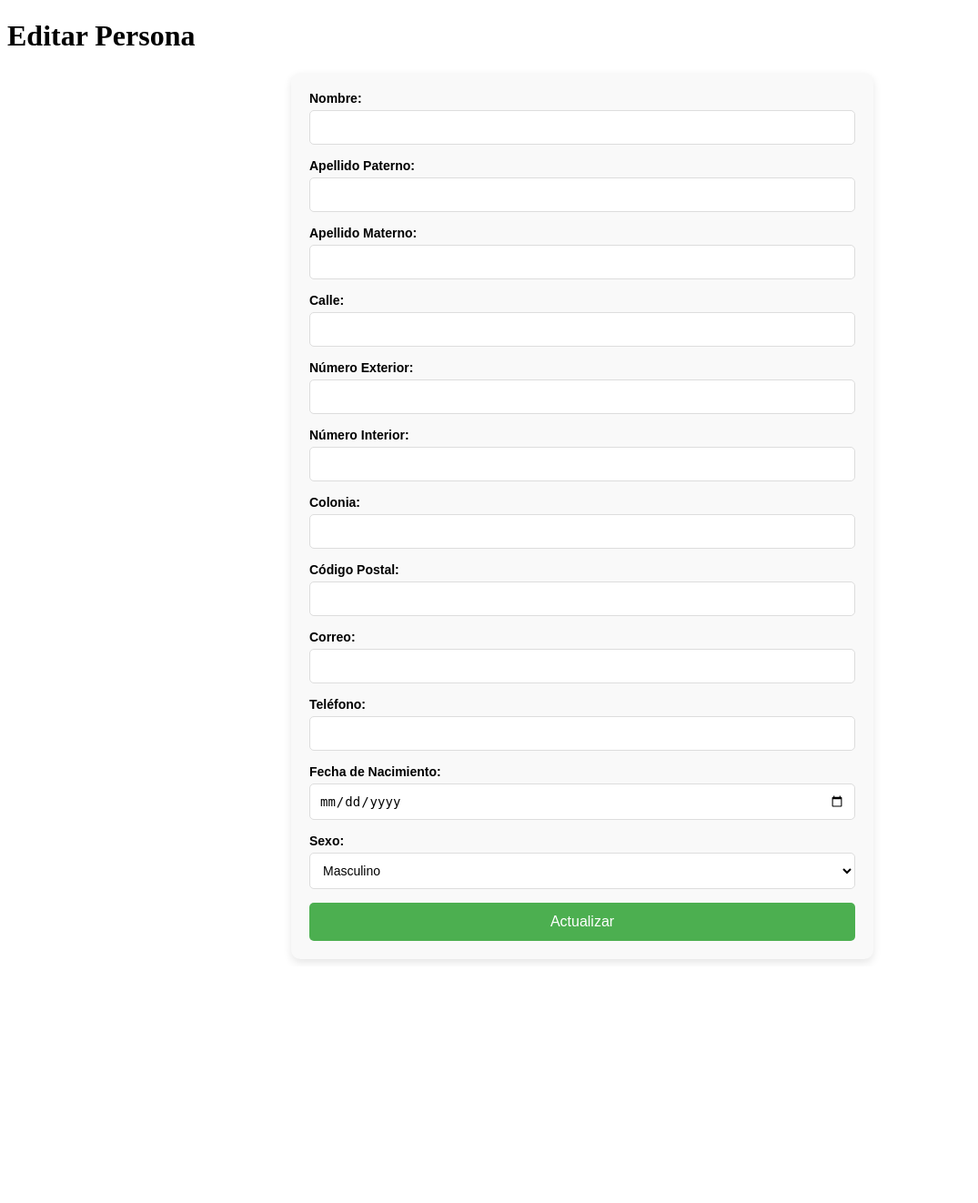
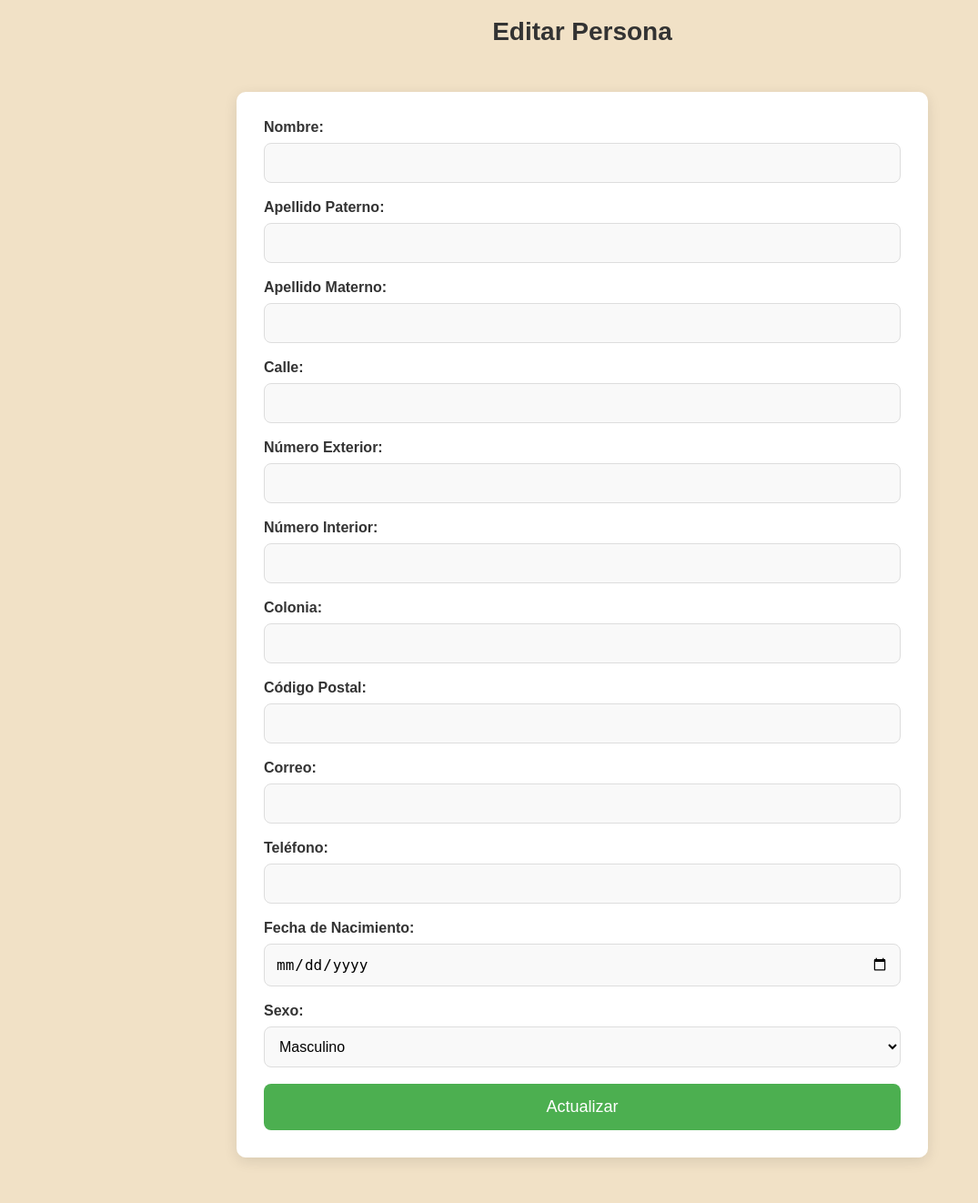
Before and after one commit to Jony09-thx/jpmsuplements, a PHP site: page /CRUD/editar.php in a window 1280 px wide. Shown: the whole page at 91% size, without its empty margins (0-1075 px from the left). Before the commit the page ends 1058 px from the top, so only its background shows below. Run offline with PHP 8.4, Linux system fonts and the light colour scheme; data that the repository does not hold is empty; some libraries are stand-ins or nearby versions.

Commit message:
Update editar.php

```diff
--- a/CRUD/editar.php
+++ b/CRUD/editar.php
@@ -42,9 +42,8 @@ if ($_SERVER['REQUEST_METHOD'] == 'POST') {
     $stmt->bindParam(':sexo', $sexo);
 
     if ($stmt->execute()) {
-                // Redirigir automáticamente a otro_archivo.php después de un éxito
         header("Location: listar.php");
-                exit();  // Terminar la ejecución después de la redirección
+        exit();
     } else {
         echo "Error al actualizar persona.";
     }
@@ -57,52 +56,69 @@ if ($_SERVER['REQUEST_METHOD'] == 'POST') {
     <meta charset="UTF-8">
     <title>Editar Persona</title>
     <style>
-        /* Estilo básico del formulario */
-form {
-    max-width: 600px;
-    margin: 0 auto;
-    padding: 20px;
-    background-color: #f9f9f9;
-    border-radius: 10px;
-    box-shadow: 0 4px 10px rgba(0, 0, 0, 0.1);
+        /* Fondo crema para la página */
+        body {
+            background-color: #f1e1c6; /* Color crema */
             font-family: 'Arial', sans-serif;
+            margin: 0;
+            padding: 0;
         }
 
-/* Espaciado entre campos */
+        /* Estilo del formulario */
+        form {
+            max-width: 700px;
+            margin: 50px auto;
+            padding: 30px;
+            background-color: #fff;
+            border-radius: 10px;
+            box-shadow: 0 4px 15px rgba(0, 0, 0, 0.1);
+        }
+
+        /* Estilo de los encabezados */
+        h1 {
+            text-align: center;
+            font-size: 28px;
+            color: #333;
+            margin-bottom: 30px;
+        }
+
+        /* Estilo de las etiquetas */
         label {
-    font-size: 14px;
-    font-weight: 600;
-    margin-bottom: 5px;
+            font-size: 16px;
+            font-weight: bold;
+            margin-bottom: 8px;
             display: block;
+            color: #333;
         }
 
         /* Estilo de los inputs y selects */
         input[type="text"], input[type="email"], input[type="date"], select {
             width: 100%;
-    padding: 10px;
-    margin-bottom: 15px;
-    border: 1px solid #ccc;
-    border-radius: 5px;
-    font-size: 14px;
+            padding: 12px;
+            margin-bottom: 18px;
+            border: 1px solid #ddd;
+            border-radius: 8px;
+            font-size: 16px;
             box-sizing: border-box;
+            background-color: #f9f9f9;
             transition: border-color 0.3s ease;
         }
 
-/* Cambio de color al enfocar los inputs */
+        /* Estilo cuando el input está en foco */
         input[type="text"]:focus, input[type="email"]:focus, input[type="date"]:focus, select:focus {
             border-color: #4CAF50;
             outline: none;
         }
 
-/* Estilo del botón */
+        /* Estilo del botón de submit */
         button[type="submit"] {
             width: 100%;
-    padding: 12px;
+            padding: 15px;
             background-color: #4CAF50;
             color: white;
-    font-size: 16px;
+            font-size: 18px;
             border: none;
-    border-radius: 5px;
+            border-radius: 8px;
             cursor: pointer;
             transition: background-color 0.3s ease;
         }
@@ -111,18 +127,10 @@ button[type="submit"]:hover {
             background-color: #45a049;
         }
 
-/* Agregar un borde sutil a los inputs */
-input[type="text"], input[type="email"], input[type="date"], select {
-    background-color: #fff;
-    border: 1px solid #ddd;
-    border-radius: 5px;
-}
-
-/* Espaciado entre las filas de inputs */
+        /* Estilo de separación entre campos */
         form br {
             margin-bottom: 20px;
         }
-
     </style>
 </head>
 <body>
@@ -131,43 +139,43 @@ form br {
         <input type="hidden" name="id_persona" value="<?php echo $persona['id_persona']; ?>">
         <label for="nombre">Nombre:</label>
         <input type="text" id="nombre" name="nombre" value="<?php echo $persona['nombre']; ?>" required>
-        <br>
+
         <label for="apellido_paterno">Apellido Paterno:</label>
         <input type="text" id="apellido_paterno" name="apellido_paterno" value="<?php echo $persona['apellido_paterno']; ?>" required>
-        <br>
+
         <label for="apellido_materno">Apellido Materno:</label>
         <input type="text" id="apellido_materno" name="apellido_materno" value="<?php echo $persona['apellido_materno']; ?>" required>
-        <br>
+
         <label for="calle">Calle:</label>
         <input type="text" id="calle" name="calle" value="<?php echo $persona['calle']; ?>" required>
-        <br>
+
         <label for="numero_exterior">Número Exterior:</label>
         <input type="text" id="numero_exterior" name="numero_exterior" value="<?php echo $persona['numero_exterior']; ?>">
-        <br>
+
         <label for="numero_interior">Número Interior:</label>
         <input type="text" id="numero_interior" name="numero_interior" value="<?php echo $persona['numero_interior']; ?>">
-        <br>
+
         <label for="colonia">Colonia:</label>
         <input type="text" id="colonia" name="colonia" value="<?php echo $persona['colonia']; ?>" required>
-        <br>
+
         <label for="codigo_postal">Código Postal:</label>
         <input type="text" id="codigo_postal" name="codigo_postal" value="<?php echo $persona['codigo_postal']; ?>" required>
-        <br>
+
         <label for="correo">Correo:</label>
         <input type="email" id="correo" name="correo" value="<?php echo $persona['correo']; ?>" required>
-        <br>
+
         <label for="telefono">Teléfono:</label>
         <input type="text" id="telefono" name="telefono" value="<?php echo $persona['telefono']; ?>" required>
-        <br>
+
         <label for="fecha_nacimiento">Fecha de Nacimiento:</label>
         <input type="date" id="fecha_nacimiento" name="fecha_nacimiento" value="<?php echo $persona['fecha_nacimiento']; ?>" required>
-        <br>
+
         <label for="sexo">Sexo:</label>
         <select id="sexo" name="sexo" required>
             <option value="M" <?php echo ($persona['sexo'] == 'M') ? 'selected' : ''; ?>>Masculino</option>
             <option value="F" <?php echo ($persona['sexo'] == 'F') ? 'selected' : ''; ?>>Femenino</option>
         </select>
-        <br>
+
         <button type="submit">Actualizar</button>
     </form>
 </body>
```
Lines whose indentation alone changed are shown as unchanged.
